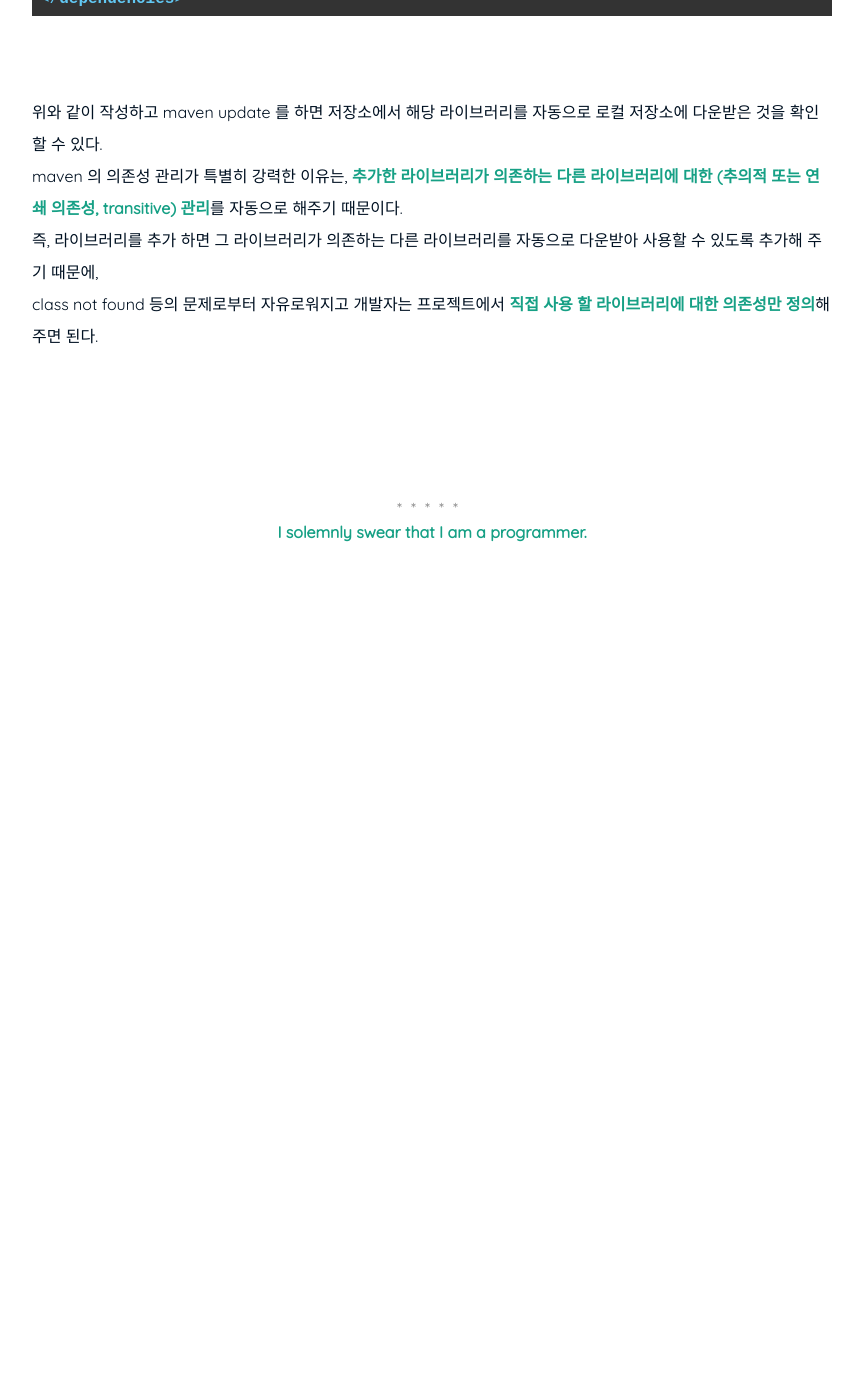
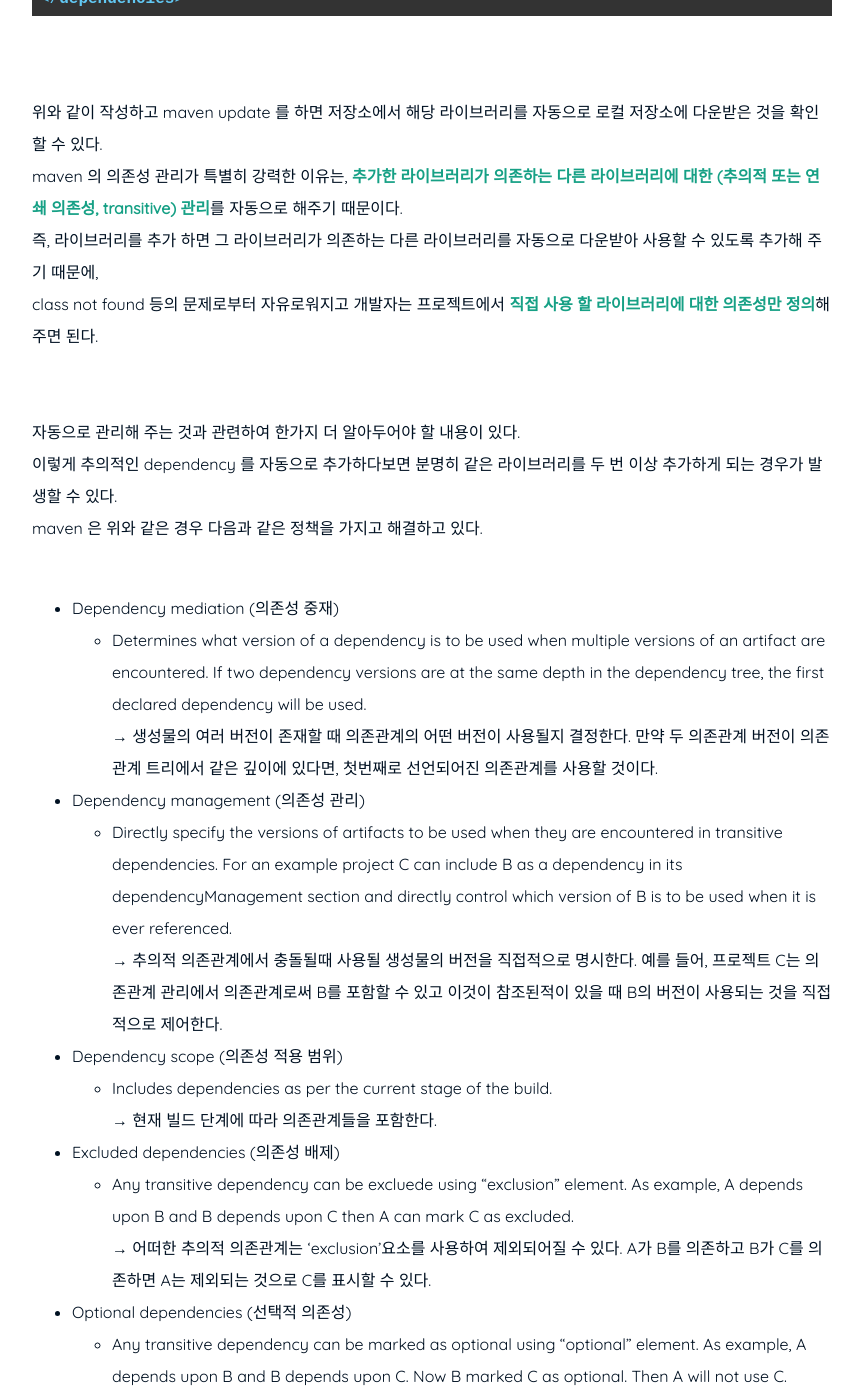
Before and after one commit to nimkoes/portfolio, a Jekyll site: the page built from _posts/2021-06-12-maven.md, in a window 1280 px wide and 1400 px high, scrolled down 8209 px. Shown: the whole window, without its empty margins (208-1071 px from the left). Built offline with Jekyll 4.4.1, drawn with Linux system fonts in a browser that asks for light colours; before the commit the page ends 8813 px from its top, so only the background shows below that; some of the changed text lies outside the part shown.

Commit message:
mod maven post

```diff
--- a/_posts/2021-06-12-maven.md
+++ b/_posts/2021-06-12-maven.md
@@ -259,8 +259,59 @@
 class not found 등의 문제로부터 자유로워지고 개발자는 프로젝트에서 **직접 사용 할 라이브러리에 대한 의존성만 정의**해주면 된다.
 
 
+자동으로 관리해 주는 것과 관련하여 한가지 더 알아두어야 할 내용이 있다.
+이렇게 추의적인 dependency 를 자동으로 추가하다보면 분명히 같은 라이브러리를 두 번 이상 추가하게 되는 경우가 발생할 수 있다.
+maven 은 위와 같은 경우 다음과 같은 정책을 가지고 해결하고 있다.
+
+ - Dependency mediation (의존성 중재)
+   - Determines what version of a dependency is to be used when multiple versions of an artifact are encountered. If two dependency versions are at the same depth in the dependency tree, the first declared dependency will be used.
+     → 생성물의 여러 버전이 존재할 때 의존관계의 어떤 버전이 사용될지 결정한다. 만약 두 의존관계 버전이 의존관계 트리에서 같은 깊이에 있다면, 첫번째로 선언되어진 의존관계를 사용할 것이다.
+ - Dependency management (의존성 관리)
+   - Directly specify the versions of artifacts to be used when they are encountered in transitive dependencies. For an example project C can include B as a dependency in its dependencyManagement section and directly control which version of B is to be used when it is ever referenced.
+     → 추의적 의존관계에서 충돌될때 사용될 생성물의 버전을 직접적으로 명시한다. 예를 들어, 프로젝트 C는 의존관계 관리에서 의존관계로써 B를 포함할 수 있고 이것이 참조된적이 있을 때 B의 버전이 사용되는 것을 직접적으로 제어한다.
+ - Dependency scope (의존성 적용 범위)
+   - Includes dependencies as per the current stage of the build.
+     → 현재 빌드 단계에 따라 의존관계들을 포함한다.
+ - Excluded dependencies (의존성 배제)
+   - Any transitive dependency can be excluede using "exclusion" element. As example, A depends upon B and B depends upon C then A can mark C as excluded.
+     → 어떠한 추의적 의존관계는 'exclusion'요소를 사용하여 제외되어질 수 있다. A가 B를 의존하고 B가 C를 의존하면 A는 제외되는 것으로 C를 표시할 수 있다.
+ - Optional dependencies (선택적 의존성)
+   - Any transitive dependency can be marked as optional using "optional" element. As example, A depends upon B and B depends upon C. Now B marked C as optional. Then A will not use C.
+     → 어떠한 추의적 의존관계는 'optional'요소를 사용하여 선택적으로 표시되어질 수 있다. 예를 들면, A는 B를 의존하고 B는 C를 의존한다. 이제 B는 선택적으로 C를 표시한다. 그러면 A는 C를 사용하지 않을 것이다.
+
+
+**Dependency Scope**
+ - ***compile***
+   - This scope indicates that dependency is available in classpath of project. It is default scope.
+     → 이 범위는 의존관계가 프로젝트의 classpath 에서 가능함을 나타낸다. 이는 기본 범위이다.
+     → 기본값으로 compile, test, runtime, deploy 전체에서 classpath 로 사용 된다.
+ - ***provided***
+   - This scope indicates that dependency is to be provided by JDK or web-Server/Container at runtime
+     → 이 범위는 의존관계가 JDK 또는 런타임에 web-Server/Container 에 의해 제공되어지는 것을 나타낸다.
+     → compile 과 유사하지만 compile 시점에만 포함되고 deploy 시에는 포함되지 않는다.
+     → 대표적으로 Servlet API, J2EE API 와 같이 deploy server 에 있지만 compile 시에 필요한 경우 사용한다.
+ - ***runtime***
+   - This scope indicates that dependency is not required for compilation, but is required during execution.
+     → 이 범위는 의존관계가 컴파일을 위해 요구되지 않음을 나타내지만, 실행동안에는 필요함을 나타낸다.
+     → compile 단계에서 사용하지 않고 test 와 runtime 에 사용하는 범위로 compile 할 때 classpath 에 포함되지 않는다.
+ - ***test***
+   - This scope indicates that the dependency is only available for the test compilation and execution phases.
+     → 이 범위는 의존관계가 단지 테스트 컴파일과 실행 단계에서 가능함을 나타낸다.
+     → test 만을 위해 사용되며 이 단계에서만 classpath 에 포함 된다. test code 를 compile 하고 실행 할 때만 classpath 에 포함 된다.
+ - ***system***
+   - This scope indicates that you have to provide the system path.
+     → 이 범위는 system path 를 제공해야함을 나타낸다.
+     → 참조하려는 라이브러리를 maven repository 가 아닌 외부에 있는 경우 사용하며 jar 파일의 위치를 명시해야 한다.
+ - ***import***
+   - This scope is only used when dependency is of type pom. This scopes indicates that the specified POM should be replaced with the dependencies in that POM's <dependencyManagement> section.
+     → 이 범위는 단지 의존관계가 pom 형태일때 사용된다. 이 범위는 명시된 pom이 pom의 <dependencyManagement> 섹션의 의존관계와 대체되는 것을 나타낸다.
+
+[정리 내용 참고 : 'Dead & Street' tistory 블로그][link_maven_ref_blog]
+
+
 
 
 
 [link_maven_standard_directory_layout]:https://maven.apache.org/guides/introduction/introduction-to-the-standard-directory-layout.html
 [link_maven_repository_site]:https://mvnrepository.com/
+[link_maven_ref_blog]:https://a292run.tistory.com/entry/013
```
